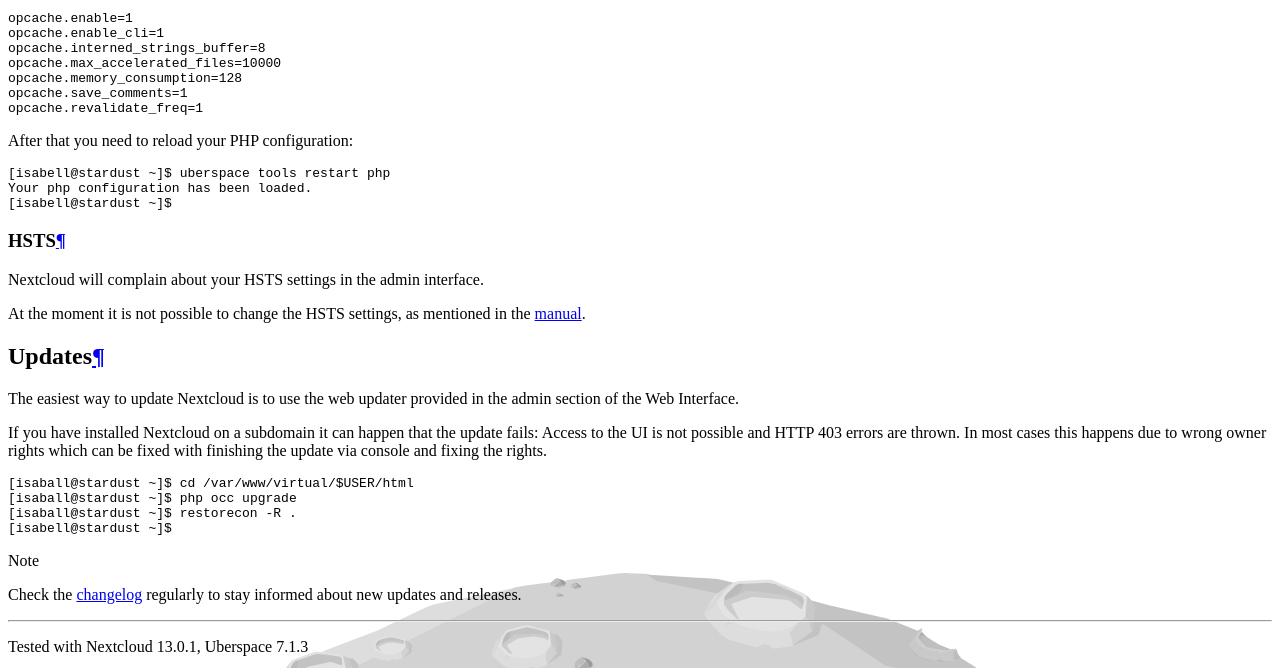
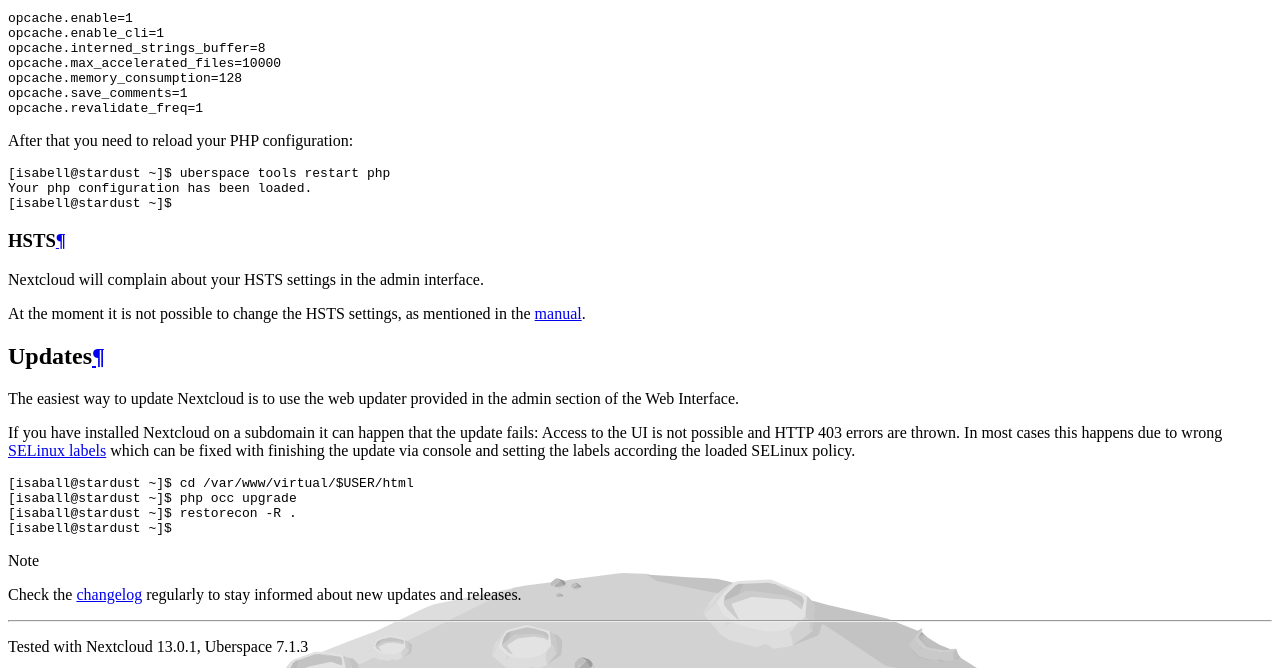
Before and after one commit to Uberspace/lab, a Sphinx documentation site: the page built from source/guide_nextcloud.rst, in a window 1280 px wide and 900 px high, scrolled down 2887 px, cut to the strip 0-668 px from the top of the window. Built offline with Sphinx 7.4.7 and the Read the Docs theme 2.0.0, drawn with Linux system fonts in a browser that asks for light colours.

Commit message:
:bug: reword nextcloud selinux fix

```diff
--- a/source/guide_nextcloud.rst
+++ b/source/guide_nextcloud.rst
@@ -133,7 +133,7 @@
 The easiest way to update Nextcloud is to use the web updater provided in the admin section of the Web Interface.
 
 If you have installed Nextcloud on a subdomain it can happen that the update fails: Access to the UI is not possible and HTTP 403 errors are thrown.
-In most cases this happens due to wrong owner rights which can be fixed with finishing the update via console and fixing the rights.
+In most cases this happens due to wrong `SELinux labels`_ which can be fixed with finishing the update via console and setting the labels according the loaded SELinux policy.
 ::
 
  [isaball@stardust ~]$ cd /var/www/virtual/$USER/html
@@ -153,6 +153,7 @@
 .. _additional: https://manual.uberspace.de/en/database-mysql.html#additional-databases
 .. _cronjobs: https://manual.uberspace.de/en/daemons-cron.html
 .. _crontab: https://manual.uberspace.de/en/daemons-cron.html
+.. _SELinux labels: https://wiki.gentoo.org/wiki/SELinux/Labels#Introduction
 
 
 ----
```
